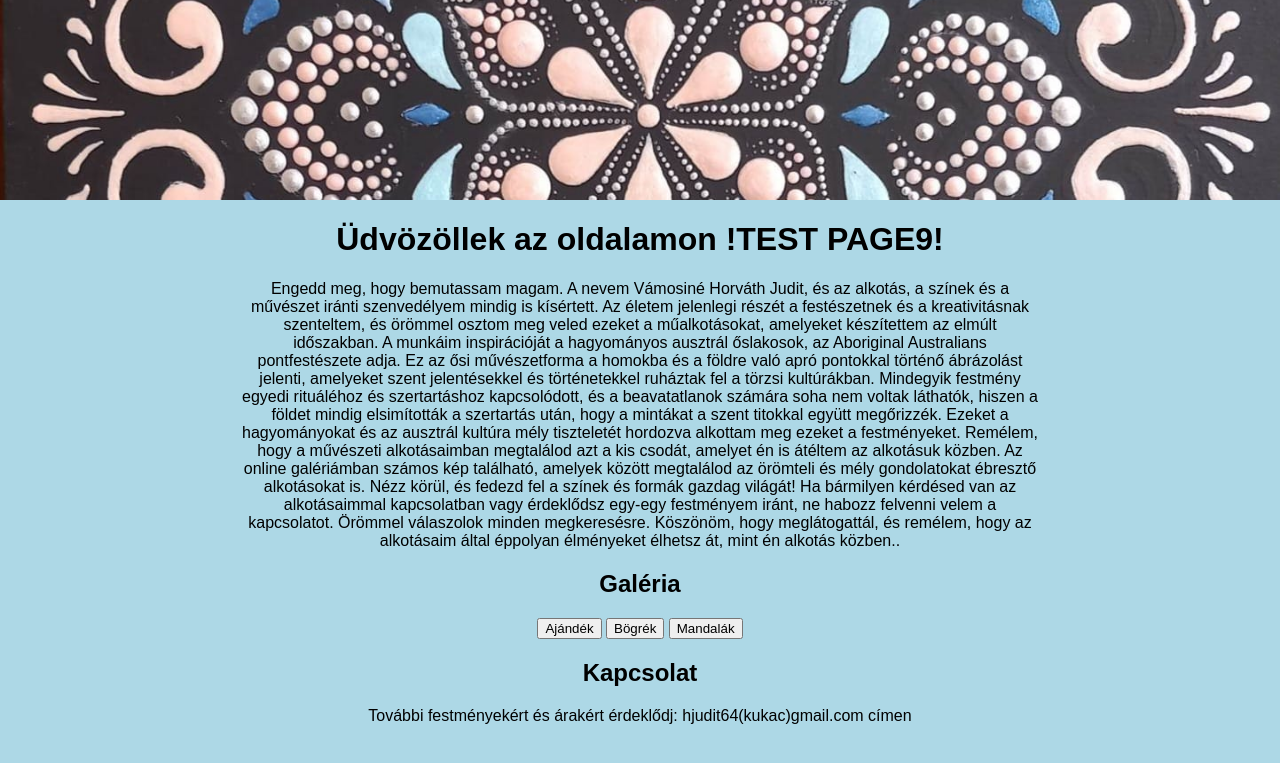
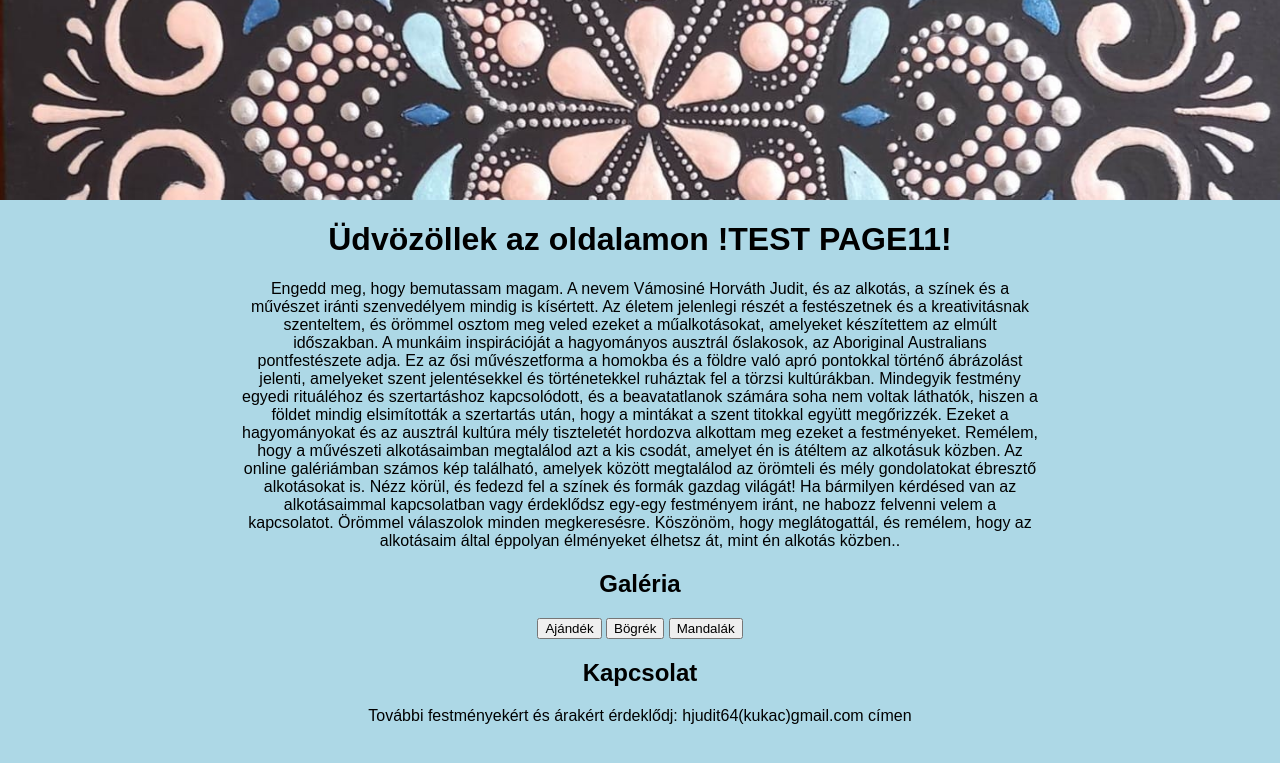
Before and after one commit to balazsvamosi1/balazsvamosi.github.io, a Jekyll site: the page built from index.md, in a window 1280 px wide. Shown: the top 763 px of the page. Built offline with Jekyll 4.4.1, drawn with Linux system fonts in a browser that asks for light colours; some web fonts are replaced; a script that is not in the unit is left out; comment, search, counter and statistics services are not loaded; some of the changed lines change nothing that is shown.

Commit message:
Update index.md

```diff
--- a/index.md
+++ b/index.md
@@ -3,13 +3,17 @@
 title: My Photo Gallery
 background_image: "{{ site.background_images | sample }}"
 ---
+<!-- Add PhotoSwipe CSS -->
 <link rel="stylesheet" href="https://cdnjs.cloudflare.com/ajax/libs/photoswipe/4.1.3/photoswipe.min.css">
 <link rel="stylesheet" href="https://cdnjs.cloudflare.com/ajax/libs/photoswipe/4.1.3/default-skin/default-skin.min.css">
+
+<!-- Add PhotoSwipe JS -->
 <script src="https://cdnjs.cloudflare.com/ajax/libs/photoswipe/4.1.3/photoswipe.min.js"></script>
 <script src="https://cdnjs.cloudflare.com/ajax/libs/photoswipe/4.1.3/photoswipe-ui-default.min.js"></script>
 
+
 <div class="center-text">
-  <h1>Üdvözöllek az oldalamon !TEST PAGE9! </h1>
+  <h1>Üdvözöllek az oldalamon !TEST PAGE11! </h1>
 
   <p>
    Engedd meg, hogy bemutassam magam. A nevem Vámosiné Horváth Judit, és az alkotás, a színek és a művészet iránti szenvedélyem mindig is kísértett. Az életem jelenlegi részét a festészetnek és a kreativitásnak szenteltem, és örömmel osztom meg veled ezeket a műalkotásokat, amelyeket készítettem az elmúlt időszakban.
@@ -69,44 +73,48 @@
   </style>
 <script>
   function showGallery(folder) {
-    var button = document.getElementById(`gallery-button${folder}`);
-    var hiddenGallery = document.getElementById('hidden-gallery');
+  var button = document.getElementById(`gallery-button${folder}`);
+  var hiddenGallery = document.getElementById('hidden-gallery');
 
-    if (hiddenGallery.style.display === 'none') {
-      getImagesFromRepo(folder).then(function (imageURLs) {
-        hiddenGallery.innerHTML = ''; // Clear any previous images
-        for (var i = 0; i < imageURLs.length; i++) {
-          var aTag = document.createElement('a');
-          aTag.href = imageURLs[i];
-          aTag.setAttribute('data-size', '1200x900');
-          aTag.setAttribute('data-title', 'Photo ' + (i + 1));
+  if (hiddenGallery.style.display === 'none') {
+    getImagesFromRepo(folder).then(function (imageURLs) {
+      var pswpElement = document.querySelectorAll('.pswp')[0];
+      var items = [];
 
-          var imgTag = document.createElement('img');
-          imgTag.src = imageURLs[i];
-          imgTag.alt = 'Photo ' + (i + 1);
+      imageURLs.forEach(function (url, index) {
+        items.push({
+          src: url,
+          w: 800,
+          h: 600
+        });
 
-          aTag.appendChild(imgTag);
-          hiddenGallery.appendChild(aTag);
-        }
+        var aTag = document.createElement('a');
+        aTag.href = url;
+        aTag.setAttribute('data-lightbox', `gallery-${folder}`);
+        aTag.setAttribute('data-title', 'Photo ' + (index + 1));
 
-        hiddenGallery.style.display = 'flex';
-        button.innerHTML = 'Bezárás';
+        var imgTag = document.createElement('img');
+        imgTag.src = url;
+        imgTag.alt = 'Photo ' + (index + 1);
 
-        var pswpElement = document.querySelectorAll('.pswp')[0];
-        var gallery = new PhotoSwipe(pswpElement, PhotoSwipeUI_Default, hiddenGallery.querySelectorAll('a'), { index: 0 });
-        gallery.init();
+        aTag.appendChild(imgTag);
+        hiddenGallery.appendChild(aTag);
+      });
 
-        gallery.listen('close', function () {
-          hiddenGallery.style.display = 'none';
-          button.innerHTML = `Galéria ${folder}`;
-        });
+      var gallery = new PhotoSwipe(pswpElement, PhotoSwipeUI_Default, items, {
+        index: 0
       });
-    } else {
-      hiddenGallery.innerHTML = '';
-      hiddenGallery.style.display = 'none';
-      button.innerHTML = `Galéria ${folder}`;
-    }
+      gallery.init();
+
+      hiddenGallery.style.display = 'flex';
+      button.innerHTML = 'Bezárás';
+    });
+  } else {
+    hiddenGallery.innerHTML = '';
+    hiddenGallery.style.display = 'none';
+    button.innerHTML = `Galéria ${folder}`;
   }
+}
 
   function getImagesFromRepo(folder) {
     var username = 'balazsvamosi1';
```
